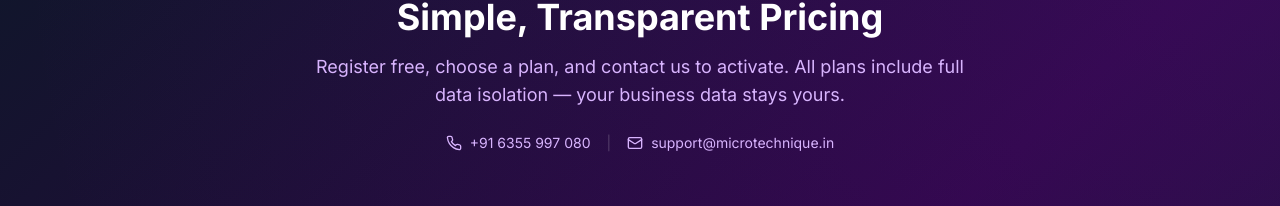
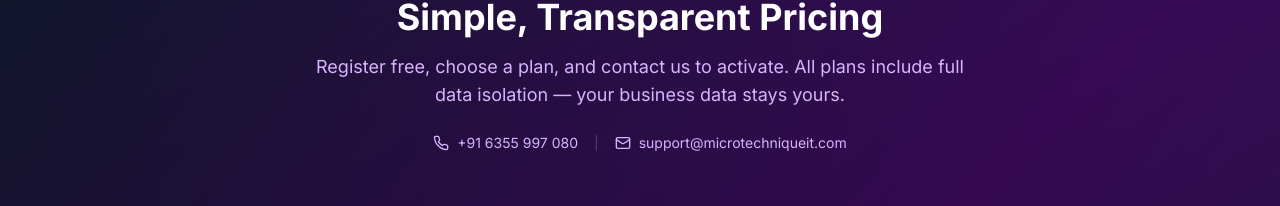
Before and after one commit to Adityahulk/ERP, a React (Vite) app in the folder frontend/: page / in a window 1280 px wide. Shown: the part 2856-3062 px from the top of the page. Built offline with nearby package versions, Linux system fonts and the light colour scheme; no server answers.

Commit message:
mail fixing

```diff
--- a/frontend/src/components/shared/AppLayout.tsx
+++ b/frontend/src/components/shared/AppLayout.tsx
@@ -784,7 +784,7 @@
                   Call to Purchase — +91 6355 997 080
                 </a>
                 <a
-                  href="mailto:support@microtechnique.in"
+                  href="mailto:support@microtechniqueit.com"
                   className="inline-flex items-center gap-2 px-6 py-3 border-2 border-violet-200 hover:border-violet-400 text-violet-700 rounded-xl font-semibold transition-colors"
                 >
                   Email Sales
--- a/frontend/src/components/shared/ModuleGate.tsx
+++ b/frontend/src/components/shared/ModuleGate.tsx
@@ -37,7 +37,7 @@
           <ArrowUpRight className="w-4 h-4" />
         </a>
         <a
-          href="mailto:support@microtechnique.in"
+          href="mailto:support@microtechniqueit.com"
           className="inline-flex items-center gap-2 px-6 py-3 border-2 border-violet-200 hover:border-violet-400 text-violet-700 rounded-xl font-semibold transition-colors"
         >
           Email Sales
--- a/frontend/src/pages/landing/LandingPage.tsx
+++ b/frontend/src/pages/landing/LandingPage.tsx
@@ -454,9 +454,9 @@
                 +91 6355 997 080
               </a>
               <span className="text-white/20">|</span>
-              <a href="mailto:support@microtechnique.in" className="flex items-center gap-2 hover:text-purple-200 transition-colors">
+              <a href="mailto:support@microtechniqueit.com" className="flex items-center gap-2 hover:text-purple-200 transition-colors">
                 <Mail className="w-4 h-4" />
-                support@microtechnique.in
+                support@microtechniqueit.com
               </a>
             </div>
           </div>
@@ -698,10 +698,10 @@
               <li className="flex items-start gap-2">
                 <Mail className="w-5 h-5 mt-0.5 text-[#420662] shrink-0" />
                 <a
-                  href="mailto:support@microtechnique.in"
+                  href="mailto:support@microtechniqueit.com"
                   className="hover:text-white transition-colors underline-offset-2 hover:underline break-all"
                 >
-                  support@microtechnique.in
+                  support@microtechniqueit.com
                 </a>
               </li>
             </ul>
--- a/frontend/src/pages/register/LicenseDetailPage.tsx
+++ b/frontend/src/pages/register/LicenseDetailPage.tsx
@@ -312,10 +312,10 @@
                 <span>📞 +91 6355 997 080</span>
               </a>
               <a
-                href="mailto:support@microtechnique.in"
+                href="mailto:support@microtechniqueit.com"
                 className="flex items-center gap-2 text-purple-300 hover:text-purple-200 text-sm transition-colors"
               >
-                <span>✉️ support@microtechnique.in</span>
+                <span>✉️ support@microtechniqueit.com</span>
               </a>
             </div>
           </div>
--- a/frontend/src/pages/register/RegisterDashboard.tsx
+++ b/frontend/src/pages/register/RegisterDashboard.tsx
@@ -195,7 +195,7 @@
                 +91 6355 997 080
               </a>
               <a
-                href="mailto:support@microtechnique.in"
+                href="mailto:support@microtechniqueit.com"
                 className="flex items-center gap-2 px-4 py-2 bg-amber-500/20 hover:bg-amber-500/30 text-amber-300 rounded-lg transition-colors"
               >
                 <Mail className="w-4 h-4" />
```
Also changed, not shown: 1 other file (tests, documents, lock files or other folders).
